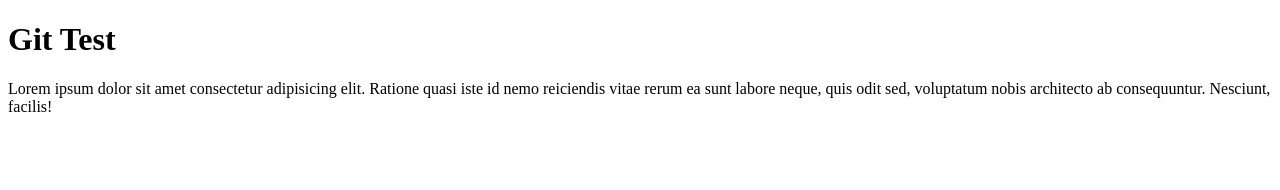
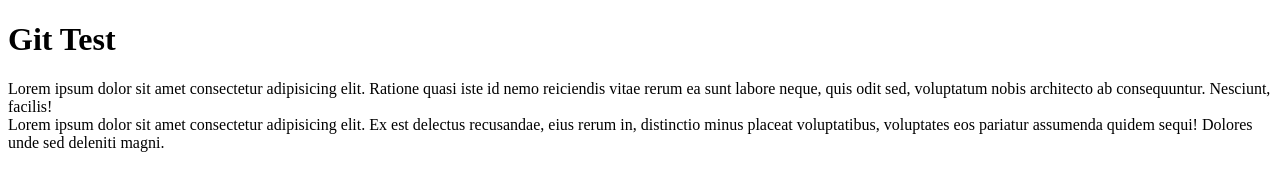
Before and after one commit to yemyatmin11/GitTest, a plain HTML site: page index.html in a window 1280 px wide. Drawn offline with Linux system fonts and the light colour scheme.

Commit message:
add section

```diff
--- a/index.html
+++ b/index.html
@@ -11,5 +11,9 @@
         Lorem ipsum dolor sit amet consectetur adipisicing elit. Ratione quasi iste id nemo reiciendis vitae rerum ea sunt labore neque, quis odit sed, voluptatum nobis architecto ab consequuntur. Nesciunt, facilis!
 
     </header>
+    <section>
+        Lorem ipsum dolor sit amet consectetur adipisicing elit. Ex est delectus recusandae, eius rerum in, distinctio minus placeat voluptatibus, voluptates eos pariatur assumenda quidem sequi! Dolores unde sed deleniti magni.
+
+    </section>
 </body>
 </html>
--- a/style.css
+++ b/style.css
@@ -4,3 +4,6 @@ body{
 header{
     color: red;
 }
+section{
+    font-size: 17px;
+}
```
